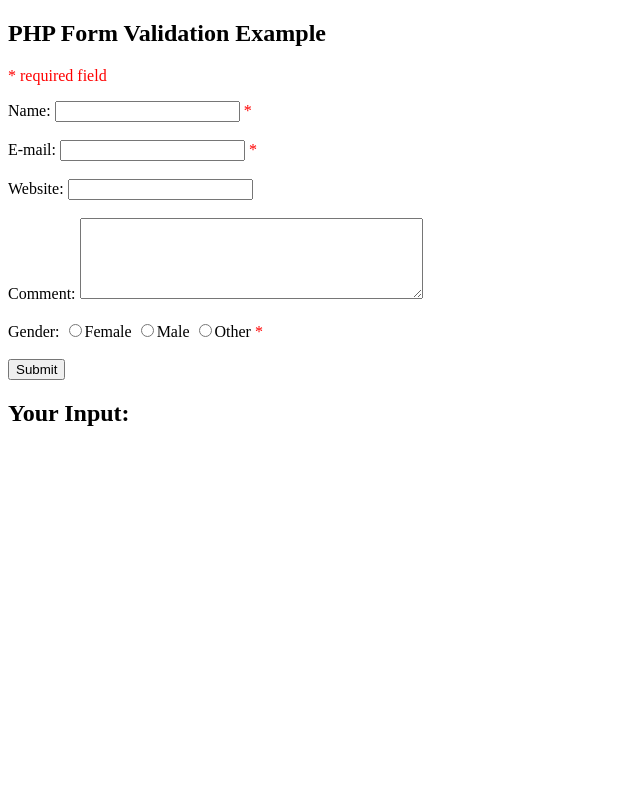
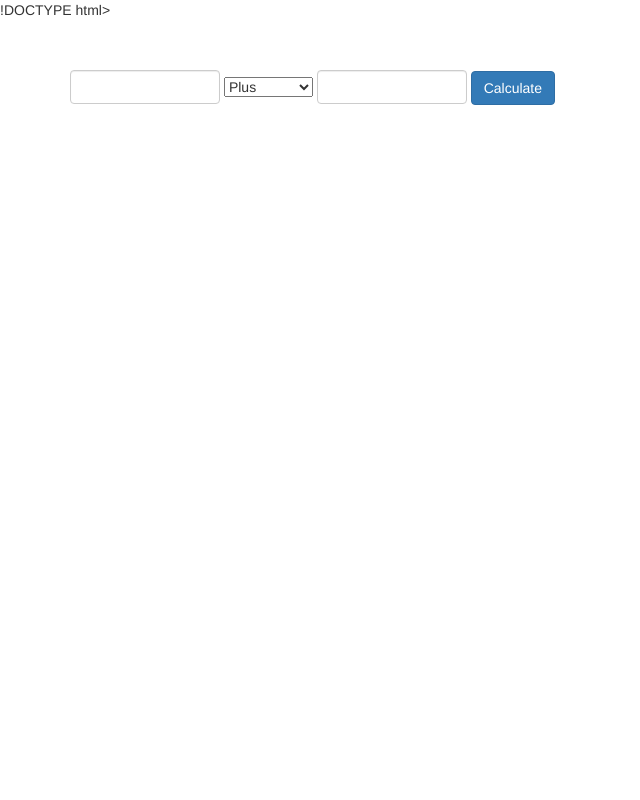
Before and after one commit to Notysimo/phptest, a PHP site: page / in a window 1280 px wide. Shown: the whole page, without its empty margins (0-640 px from the left). Run offline with PHP 8.4, Linux system fonts and the light colour scheme.

Commit message:
change index to calculator

```diff
--- a/index.php
+++ b/index.php
@@ -1,105 +1,70 @@
-<!DOCTYPE HTML>
+!DOCTYPE html>
 <html>
 	<head>
-<title>Test Form</title>
-<style>
-.error {color: #FF0000;}
-</style>
+		<title>Calculator</title>
+		<meta charset="utf-8">
+		<meta http-equiv="X-UA-Compatible" content="IE=edge">
+		<meta name="viewport" content="width=device-width, initial-scale=1">
+
+		<link href="https://maxcdn.bootstrapcdn.com/bootstrap/3.3.5/css/bootstrap.min.css" rel="stylesheet">
 	</head>
 	<body>
 
+		<div class="container" style="margin-top: 50px">
+
 			<?php
-// define variables and set to empty values
-$nameErr = $emailErr = $genderErr = $websiteErr = "";
-$name = $email = $gender = $comment = $website = "";
 
-if ($_SERVER["REQUEST_METHOD"] == "POST") {
-  if (empty($_POST["name"])) {
-    $nameErr = "Name is required";
+				// If the submit button has been pressed
+				if(isset($_POST['submit']))
+				{
+					// Check number values
+					if(is_numeric($_POST['number1']) && is_numeric($_POST['number2']))
+					{
+						// Calculate total
+						if($_POST['operation'] == 'plus')
+						{
+							$total = $_POST['number1'] + $_POST['number2'];
+						}
+						if($_POST['operation'] == 'minus')
+						{
+							$total = $_POST['number1'] - $_POST['number2'];
+						}
+						if($_POST['operation'] == 'times')
+						{
+							$total = $_POST['number1'] * $_POST['number2'];
+						}
+						if($_POST['operation'] == 'divided by')
+						{
+							$total = $_POST['number1'] / $_POST['number2'];
+						}
+
+						// Print total to the browser
+						echo "<h1>{$_POST['number1']} {$_POST['operation']} {$_POST['number2']} equals {$total}</h1>";
+
 					} else {
-    $name = test_input($_POST["name"]);
-    // check if name only contains letters and whitespace
-    if (!preg_match("/^[a-zA-Z ]*$/",$name)) {
-      $nameErr = "Only letters and white space allowed";
+
+						// Print error message to the browser
+						echo 'Numeric values are required';
+
 					}
 				}
 
-  if (empty($_POST["email"])) {
-    $emailErr = "Email is required";
-  } else {
-    $email = test_input($_POST["email"]);
-    // check if e-mail address is well-formed
-    if (!filter_var($email, FILTER_VALIDATE_EMAIL)) {
-      $emailErr = "Invalid email format";
-    }
-  }
-
-  if (empty($_POST["website"])) {
-    $website = "";
-  } else {
-    $website = test_input($_POST["website"]);
-    // check if URL address syntax is valid (this regular expression also allows dashes in the URL)
-    if (!preg_match("/\b(?:(?:https?|ftp):\/\/|www\.)[-a-z0-9+&@#\/%?=~_|!:,.;]*[-a-z0-9+&@#\/%=~_|]/i",$website)) {
-      $websiteErr = "Invalid URL";
-    }
-  }
-
-  if (empty($_POST["comment"])) {
-    $comment = "";
-  } else {
-    $comment = test_input($_POST["comment"]);
-  }
-
-  if (empty($_POST["gender"])) {
-    $genderErr = "Gender is required";
-  } else {
-    $gender = test_input($_POST["gender"]);
-  }
-}
-
-function test_input($data) {
-  $data = trim($data);
-  $data = stripslashes($data);
-  $data = htmlspecialchars($data);
-  return $data;
-}
 			?>
 
-<h2>PHP Form Validation Example</h2>
-<p><span class="error">* required field</span></p>
-<form method="post" action="<?php echo htmlspecialchars($_SERVER["PHP_SELF"]);?>">
-  Name: <input type="text" name="name" value="<?php echo $name;?>">
-  <span class="error">* <?php echo $nameErr;?></span>
-  <br><br>
-  E-mail: <input type="text" name="email" value="<?php echo $email;?>">
-  <span class="error">* <?php echo $emailErr;?></span>
-  <br><br>
-  Website: <input type="text" name="website" value="<?php echo $website;?>">
-  <span class="error"><?php echo $websiteErr;?></span>
-  <br><br>
-  Comment: <textarea name="comment" rows="5" cols="40"><?php echo $comment;?></textarea>
-  <br><br>
-  Gender:
-  <input type="radio" name="gender" <?php if (isset($gender) && $gender=="female") echo "checked";?> value="female">Female
-  <input type="radio" name="gender" <?php if (isset($gender) && $gender=="male") echo "checked";?> value="male">Male
-  <input type="radio" name="gender" <?php if (isset($gender) && $gender=="other") echo "checked";?> value="other">Other
-  <span class="error">* <?php echo $genderErr;?></span>
-  <br><br>
-  <input type="submit" name="submit" value="Submit">
+		    <!-- Calculator form -->
+		    <form method="post" action="calculator.php">
+		        <input name="number1" type="text" class="form-control" style="width: 150px; display: inline" />
+		        <select name="operation">
+		        	<option value="plus">Plus</option>
+		            <option value="minus">Minus</option>
+		            <option value="times">Times</option>
+		            <option value="divided by">Divided By</option>
+		        </select>
+		        <input name="number2" type="text" class="form-control" style="width: 150px; display: inline" />
+		        <input name="submit" type="submit" value="Calculate" class="btn btn-primary" />
 		    </form>
 
-<?php
-echo "<h2>Your Input:</h2>";
-echo $name;
-echo "<br>";
-echo $email;
-echo "<br>";
-echo $website;
-echo "<br>";
-echo $comment;
-echo "<br>";
-echo $gender;
-?>
+		</div>
 
 	</body>
 </html>
```
Lines whose indentation alone changed are shown as unchanged.
